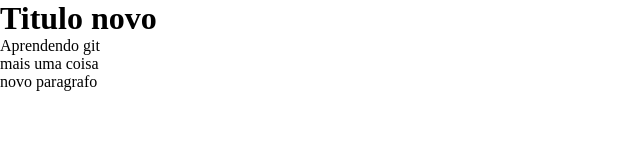
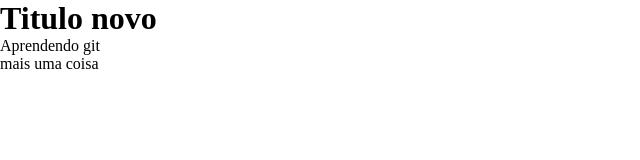
Before and after one commit to Cesar-Otavio/teste-de-git, a plain HTML site: page index.html in a window 1280 px wide. Shown: the whole page, without its empty margins (0-640 px from the left). Drawn offline with Linux system fonts and the light colour scheme.

Commit message:
apagando um paragrafo

```diff
--- a/index.html
+++ b/index.html
@@ -10,6 +10,5 @@
     <h1>Titulo novo</h1>
     <p>Aprendendo git</p>
     <p>mais uma coisa</p>
-    <p>novo paragrafo</p>
 </body>
 </html>
```
